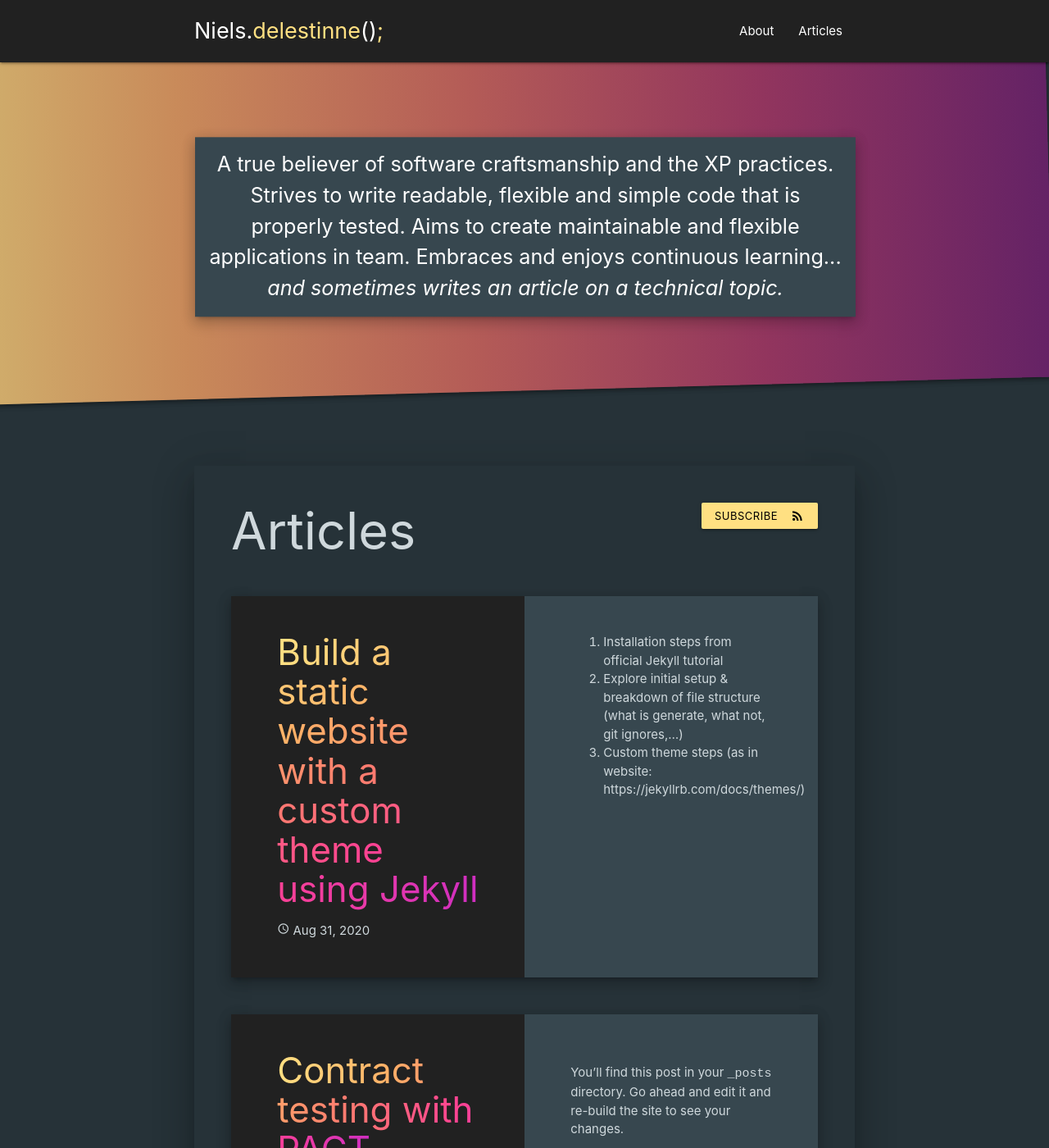
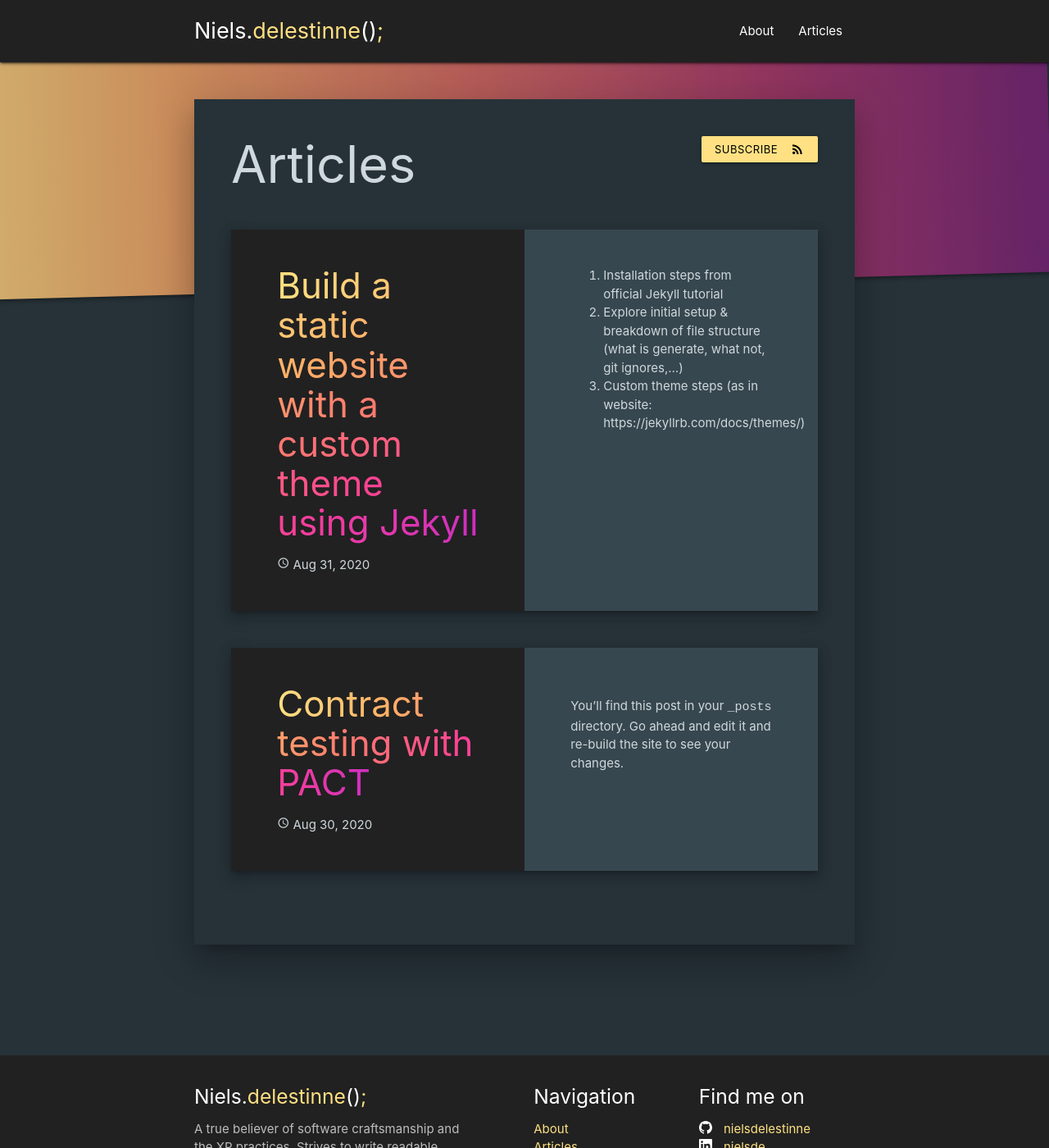
Before and after one commit to nielsdelestinne/niedel.be, a Jekyll site: the page built from index.markdown, in a window 1280 px wide and 1400 px high. Shown: the whole window at 82% size. Built offline with Jekyll 4.4.1, drawn with Linux system fonts in a browser that asks for light colours.

Commit message:
top-banner reduced to background

```diff
--- a/_layouts/home.html
+++ b/_layouts/home.html
@@ -3,18 +3,7 @@
 ---
 
 <div class="introduction-banner-wrapper">
-  <div class="introduction-banner-container">
-      <div class="introduction-banner-content center-align">
-        <div class="container">
-          <p class="flow-text">
-            <span class="highlight">A true believer of software craftsmanship and the XP practices.
-              Strives to write readable, flexible and simple code that is properly tested.
-              Aims to create maintainable and flexible applications in team. Embraces and enjoys continuous learning...
-              <i>and sometimes writes an article on a technical topic.</i>
-            </span>
-          </p>
-        </div>
-      </div>
+  <div class="introduction-banner-container move-to-background">
   </div>
 </div>
 
--- a/_sass/niedel.scss
+++ b/_sass/niedel.scss
@@ -62,6 +62,7 @@
   background-image: linear-gradient(to right, rgba(255, 224, 130, 0.8),rgba(255, 167, 101, 0.75), rgba(240, 109, 100, 0.70), rgba(204, 55, 114, 0.65), rgba(142, 24, 132, 0.6));
   transform: rotate(-1.5deg);
   width: 110%;
+  min-height: 350px;
 }
 
 .introduction-banner-content {
@@ -97,6 +98,11 @@
   fill: #fff;
   margin-right: 10px;
   vertical-align: text-top;
+}
+
+.move-to-background {
+  position: fixed;
+  z-index: -10;
 }
 
 @media #{$medium-and-up} {
--- a/about.markdown
+++ b/about.markdown
@@ -10,6 +10,10 @@
 [jekyll][jekyll-organization] /
 [minima](https://github.com/jekyll/minima)
 
+Lorem ipsum dolor sit amet, consectetur adipiscing elit. Pellentesque lectus dui, rhoncus fermentum ultricies sed, malesuada vestibulum nibh. Curabitur maximus elit nulla, id auctor magna finibus at. Vivamus efficitur erat quis nibh posuere, sed pulvinar odio vestibulum. Aliquam erat volutpat. Pellentesque viverra dolor metus, et hendrerit nulla imperdiet sit amet. Pellentesque consequat dui ac porttitor convallis. Sed congue eros a mauris facilisis, vitae dictum augue tempus. Phasellus maximus eros dictum massa dignissim posuere sit amet non justo. Nullam nulla leo, aliquam non nulla scelerisque, elementum eleifend orci. Nam molestie metus sit amet enim placerat euismod. Interdum et malesuada fames ac ante ipsum primis in faucibus. Etiam facilisis massa ut eros suscipit, in mattis dui commodo. Vestibulum porttitor sagittis massa, vel lacinia nisi viverra quis. Nunc in nunc mattis, pulvinar lorem ac, tempus massa.
+
+Pellentesque quis nisl id libero finibus pulvinar. Aenean ipsum urna, molestie eu augue ut, faucibus pellentesque quam. Vestibulum cursus tristique risus vel eleifend. Praesent leo quam, viverra quis lectus non, blandit semper purus. Curabitur sollicitudin nibh ac tellus varius, id rutrum tellus consectetur. Vestibulum dapibus, velit eu tempus rutrum, dui arcu posuere ligula, at rhoncus risus ligula eget odio. Maecenas interdum magna nec pellentesque interdum. Donec tincidunt in urna imperdiet condimentum.
+
 You can find the source code for Jekyll at GitHub:
 [jekyll][jekyll-organization] /
 [jekyll](https://github.com/jekyll/jekyll)
```
Also changed, not shown: _layouts/page.html (+23 -0 lines).
